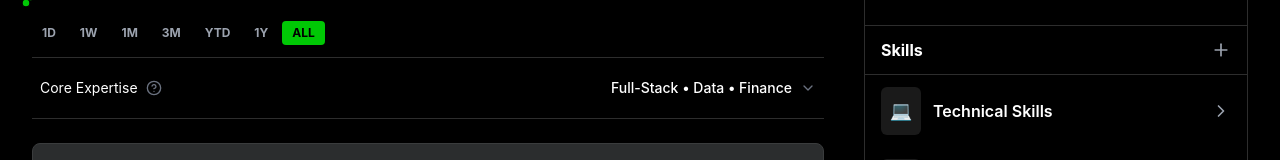
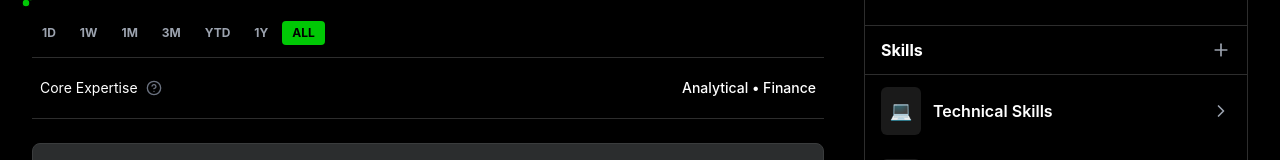
Before and after one commit to vp-27/portfolio, a React (Vite) app: page / in a window 1280 px wide. Shown: the part 409-569 px from the top of the page. Built offline with nearby package versions, Linux system fonts and the light colour scheme.

Commit message:
complete

```diff
--- a/src/components/BuyingPower.tsx
+++ b/src/components/BuyingPower.tsx
@@ -1,18 +1,17 @@
-import { ChevronDown, HelpCircle } from 'lucide-react'
+import { HelpCircle } from 'lucide-react'
 
 export default function BuyingPower() {
   return (
     <div className="py-3 border-b border-[#2D2D2D]">
-      <button className="w-full flex items-center justify-between bg-transparent hover:bg-[#1A1A1A] py-2 px-2 rounded transition-colors">
+      <div className="w-full flex items-center justify-between py-2 px-2">
         <div className="flex items-center gap-2">
           <span className="text-white text-sm">Core Expertise</span>
           <HelpCircle className="w-4 h-4 text-gray-500" />
         </div>
         <div className="flex items-center gap-2">
-          <span className="text-white font-medium text-sm">Full-Stack • Data • Finance</span>
-          <ChevronDown className="w-4 h-4 text-gray-500" />
+          <span className="text-white font-medium text-sm">Analytical • Finance</span>
         </div>
-      </button>
+      </div>
     </div>
   )
 }
```
